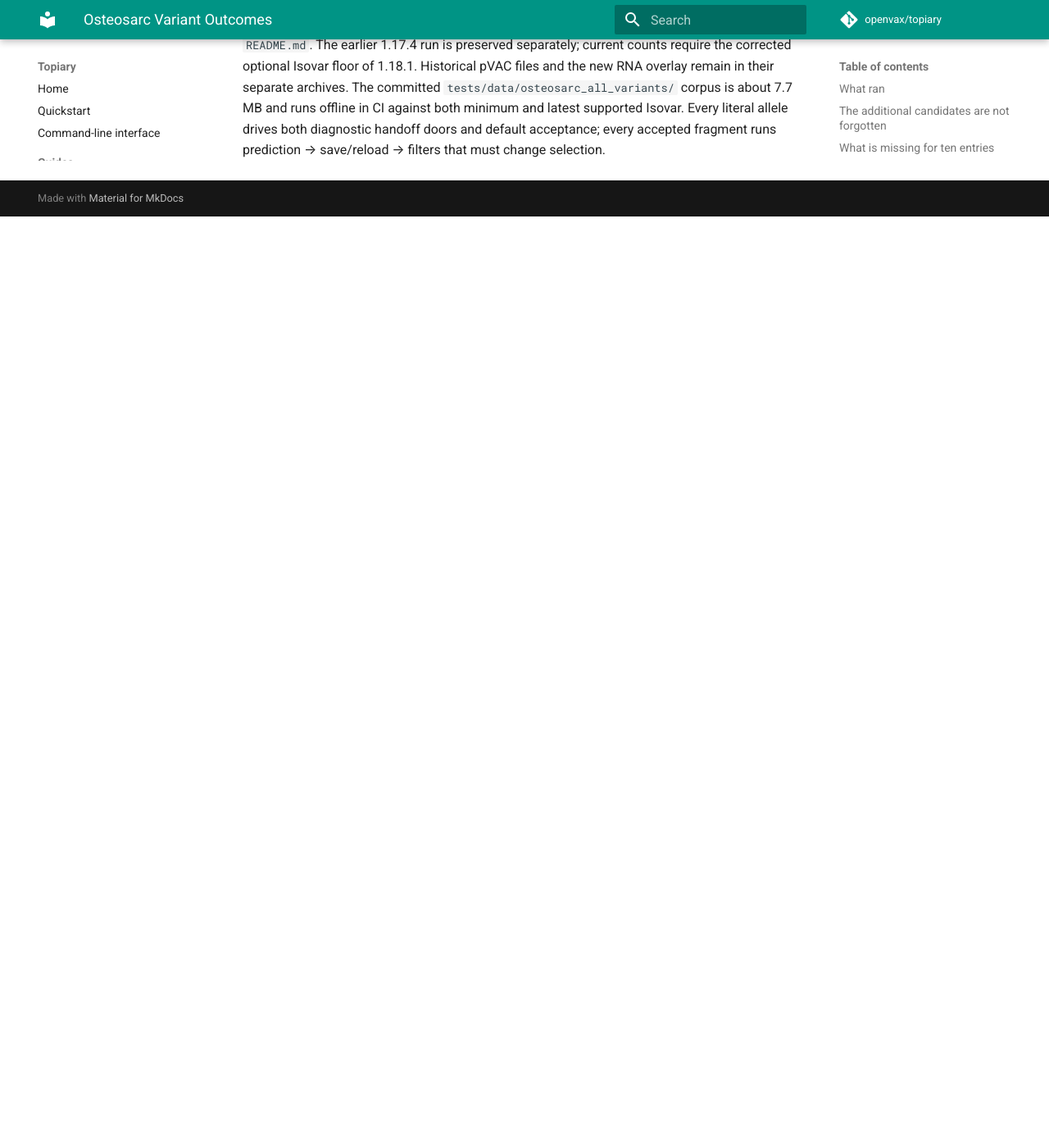
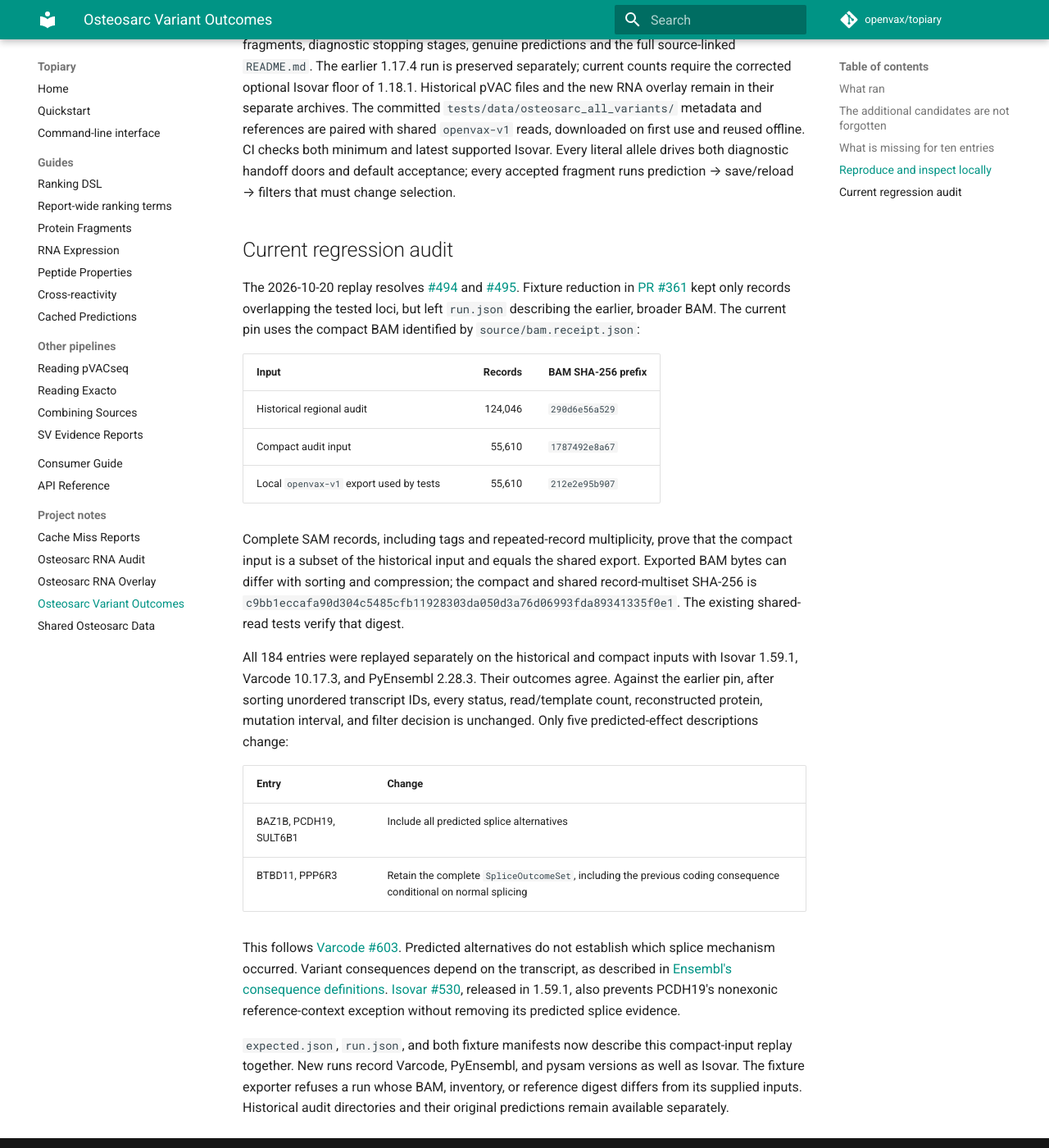
Before and after one commit to openvax/topiary, an MkDocs documentation site: the page built from docs/osteosarc-variant-outcomes.md, in a window 1280 px wide and 1400 px high, scrolled down 3618 px. Shown: the whole window at 82% size. Built offline with MkDocs 1.6.1 and Material for MkDocs 9.7.7, drawn with Linux system fonts in a browser that asks for light colours; comment, search, counter and statistics services are not loaded; before the commit the page ends 3882 px from its top, so only the background shows below that; some of the changed text lies outside the part shown.

Commit message:
Reconcile audit provenance and refresh splice expectations

```diff
--- a/docs/osteosarc-variant-outcomes.md
+++ b/docs/osteosarc-variant-outcomes.md
@@ -2,7 +2,8 @@
 
 For new acquisition and missing regional annotation handling, see
 [shared Osteosarc data](osteosarc-shared-data.md). The results below describe
-the unchanged historical snapshot.
+the historical snapshot; the [current regression audit](#current-regression-audit)
+records its replay with newer dependencies.
 
 The 2026-09-17 snapshot covers **all 182 entries** in the
 [website index](https://osteosarc.com/variants/), not just its 44
@@ -128,14 +129,61 @@ original-read evidence from its immutable release commit. That separate audit
 queries 14 RNA products, preserving dependent processing families rather than
 pooling them; it is not a 14-library re-run of every one of the 184 entries.
 
-The current `.cache/osteosarc-all-variants-v181-2026-09-17/` contains source bytes and
+The historical `.cache/osteosarc-all-variants-v181-2026-09-17/` contains source bytes and
 SHA-256 receipts, regional BAM/index, references, per-entry outcomes, accepted
 and filtered fragments, diagnostic stopping stages, genuine predictions and
 the full source-linked `README.md`. The earlier 1.17.4 run is preserved separately;
 current counts require the corrected optional Isovar floor of 1.18.1.
 Historical pVAC files and the new RNA overlay
 remain in their separate archives. The committed
-`tests/data/osteosarc_all_variants/` corpus is about 7.7 MB and runs offline in
-CI against both minimum and latest supported Isovar. Every literal allele
+`tests/data/osteosarc_all_variants/` metadata and references are paired with
+shared `openvax-v1` reads, downloaded on first use and reused offline.
+CI checks both minimum and latest supported Isovar. Every literal allele
 drives both diagnostic handoff doors and default acceptance; every accepted
 fragment runs prediction → save/reload → filters that must change selection.
+
+## Current regression audit
+
+The 2026-10-20 replay resolves [#494](https://github.com/openvax/topiary/issues/494)
+and [#495](https://github.com/openvax/topiary/issues/495). Fixture reduction in
+[PR #361](https://github.com/openvax/topiary/pull/361) kept only records overlapping
+the tested loci, but left `run.json` describing the earlier, broader BAM.
+The current pin uses the compact BAM identified by `source/bam.receipt.json`:
+
+| Input | Records | BAM SHA-256 prefix |
+| --- | ---: | --- |
+| Historical regional audit | 124,046 | `290d6e56a529` |
+| Compact audit input | 55,610 | `1787492e8a67` |
+| Local `openvax-v1` export used by tests | 55,610 | `212e2e95b907` |
+
+Complete SAM records, including tags and repeated-record multiplicity, prove
+that the compact input is a subset of the historical input and equals the
+shared export. Exported BAM bytes can differ with sorting and compression;
+the compact and shared record-multiset SHA-256 is
+`c9bb1eccafa90d304c5485cfb11928303da050d3a76d06993fda89341335f0e1`.
+The existing shared-read tests verify that digest.
+
+All 184 entries were replayed separately on the historical and compact inputs
+with Isovar 1.59.1, Varcode 10.17.3, and PyEnsembl 2.28.3. Their outcomes agree.
+Against the earlier pin, after sorting unordered transcript IDs, every status,
+read/template count, reconstructed protein, mutation interval, and filter
+decision is unchanged. Only five predicted-effect descriptions change:
+
+| Entry | Change |
+| --- | --- |
+| BAZ1B, PCDH19, SULT6B1 | Include all predicted splice alternatives |
+| BTBD11, PPP6R3 | Retain the complete `SpliceOutcomeSet`, including the previous coding consequence conditional on normal splicing |
+
+This follows [Varcode #603](https://github.com/openvax/varcode/pull/603).
+Predicted alternatives do not establish which splice mechanism occurred.
+Variant consequences depend on the transcript, as described in
+[Ensembl's consequence definitions](https://www.ensembl.org/info/genome/variation/prediction/predicted_data.html).
+[Isovar #530](https://github.com/openvax/isovar/pull/530), released in 1.59.1,
+also prevents PCDH19's nonexonic reference-context exception without removing
+its predicted splice evidence.
+
+`expected.json`, `run.json`, and both fixture manifests now describe this
+compact-input replay together. New runs record Varcode, PyEnsembl, and pysam
+versions as well as Isovar. The fixture exporter refuses a run whose BAM,
+inventory, or reference digest differs from its supplied inputs. Historical
+audit directories and their original predictions remain available separately.
```
Also changed, not shown: CHANGELOG.md (+6 -0 lines), 9 other files.
